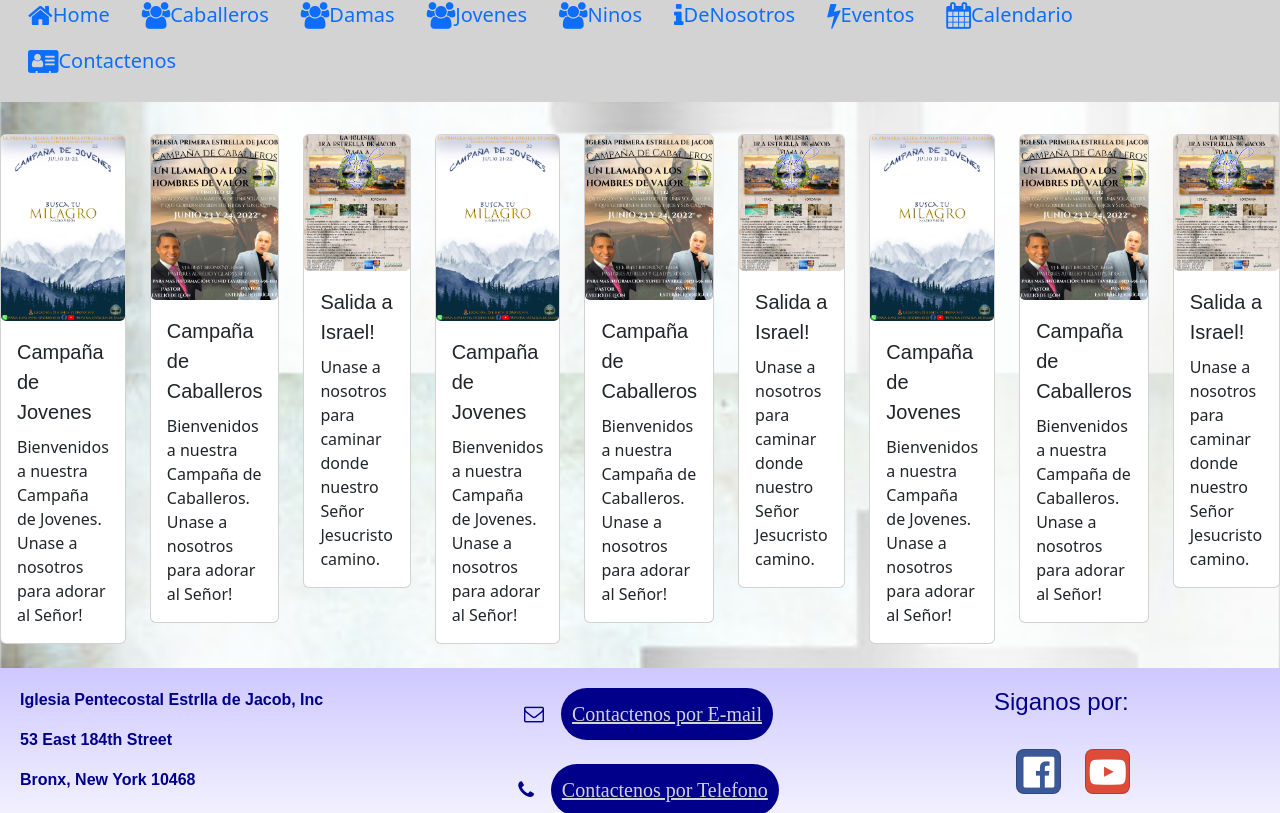
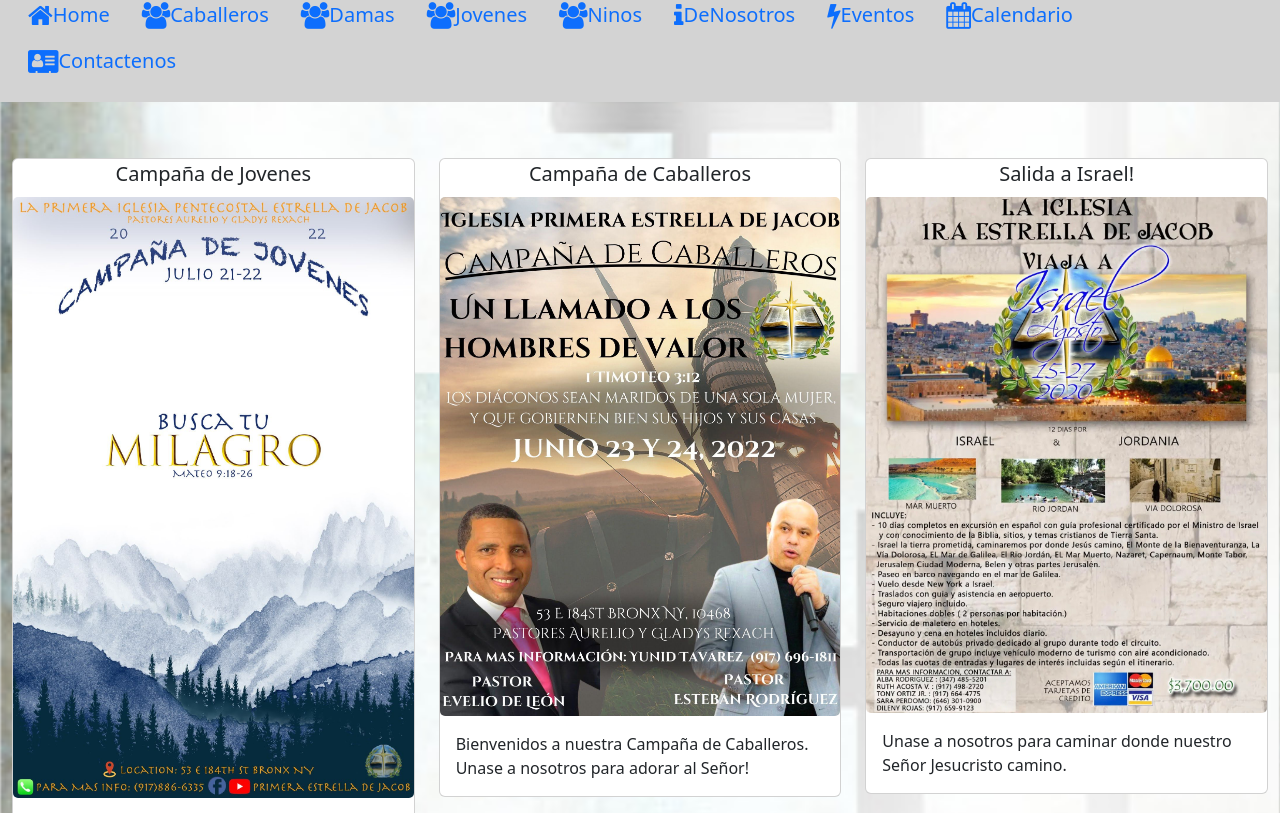
Before and after one commit to hgandia/edj-react, a React (Create React App) app: page /leader/6 in a window 1280 px wide. Shown: the part 427-1240 px from the top of the page. Built offline with nearby package versions, Linux system fonts and the light colour scheme.

Commit message:
Events Page Complete

```diff
--- a/src/app/pages/Events.js
+++ b/src/app/pages/Events.js
@@ -3,7 +3,6 @@ import DisplayFlyers from '../../components/DisplayFlyers';
 
 const Events = () => {
     return (
-           //<div>Events Page</div>
            <Row>
                 <Col>
                     <DisplayFlyers />
--- a/src/app/shared/FLYERS.js
+++ b/src/app/shared/FLYERS.js
@@ -20,7 +20,7 @@ export const FLYERS = [
         image: flyerThree,
         title: 'Salida a Israel!',
         description: 'Unase a nosotros para caminar donde nuestro Señor Jesucristo camino.'
-    },
+     },
     {
         id: 3,
         image: flyerOne,
--- a/src/components/AnimatedFlyerCard.js
+++ b/src/components/AnimatedFlyerCard.js
@@ -19,9 +19,9 @@ const AnimatedFlyerCard = ({ item }) => {
     return (
         <animated.div style={animatedStyle}>
             <Card>
+                <CardTitle className='mx-auto'>{title}</CardTitle>
                 <CardImg src={image} alt={title} />
                 <CardBody>
-                    <CardTitle>{title}</CardTitle>
                     <CardText>{description}</CardText>
                 </CardBody>
             </Card>
--- a/src/components/DisplayFlyers.js
+++ b/src/components/DisplayFlyers.js
@@ -4,20 +4,17 @@ import { Row, Col } from 'reactstrap';
 
 const DisplayFlyers = () => {
 
-    return(
-        <Row>
-            {FLYERS.map((item, idx) => {
-              //  const { id }  = item;
-
+  return(
+        <Row className='mx-auto' width='200' height='200'>
+           {FLYERS.map((item, idx) => {
+                console.log('idx: ', idx);
                 return(
-                    <Col key={idx} >
+                    <Col key={idx} md='4' sm='6' className='my-4' >
                         <AnimatedFlyerCard item={item} />
                     </Col>
-                )
-
+                );
             })}
         </Row>
     );
-
 }
 export default DisplayFlyers;
```
